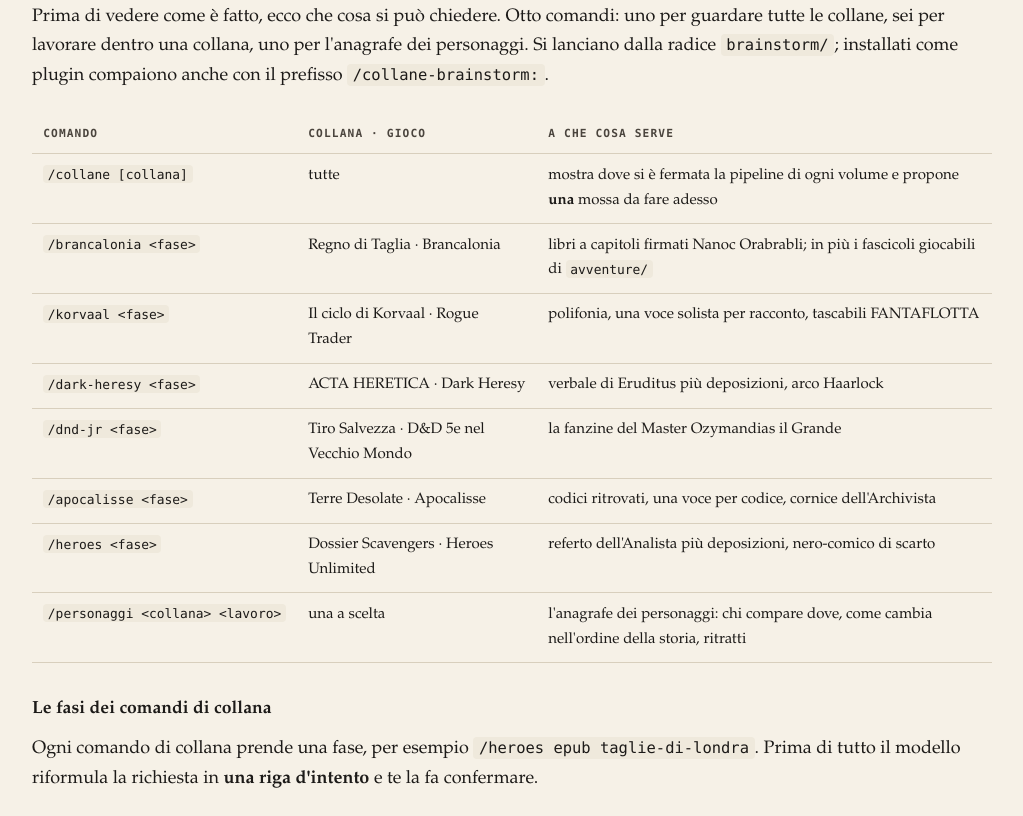
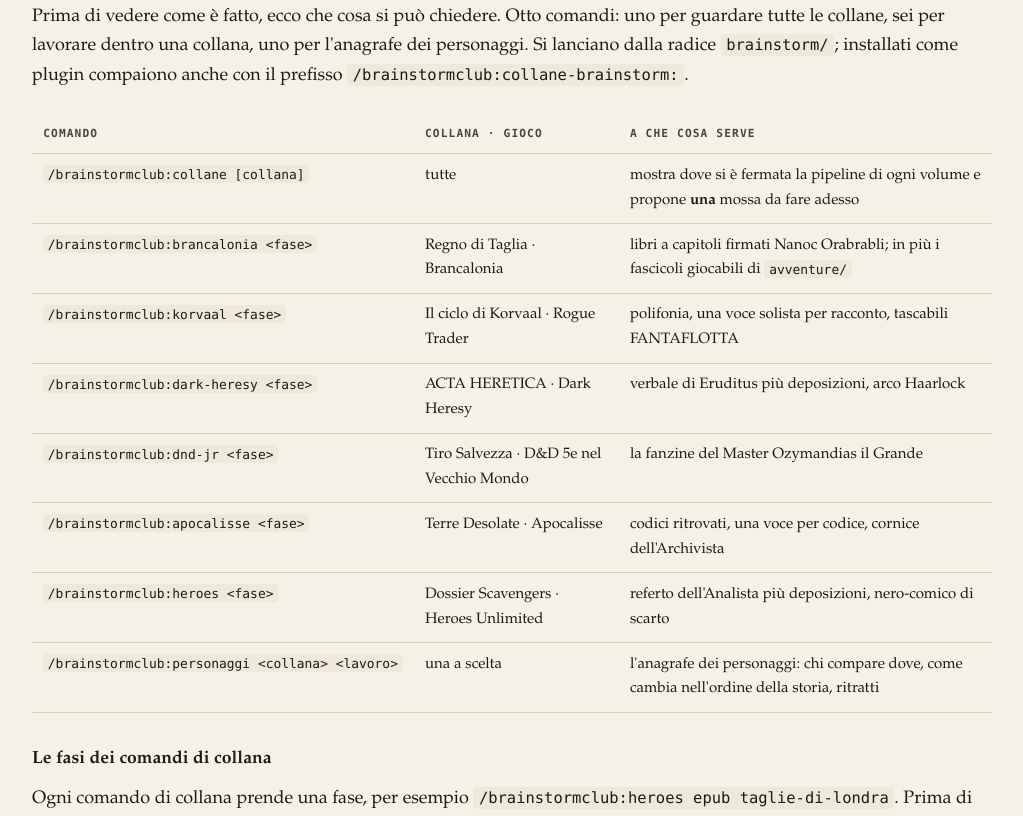
Before and after one commit to Brainstorm-Club/collane-brainstorm, a plain HTML site: page docs/index.html in a window 1280 px wide. Shown: the part 1298-2114 px from the top of the page, without its empty margins (128-1151 px from the left). Drawn offline with Linux system fonts and the light colour scheme.

Commit message:
Prefisso comune /brainstormclub: per tutti i comandi (plugin rinominato brainstormclub, v1.3.0)
Co-Authored-By: Claude Opus 5.5 <noreply@anthropic.com>

```diff
--- a/docs/index.html
+++ b/docs/index.html
@@ -113,7 +113,7 @@
 <header class="testa">
   <p class="occhiello">Brainstorm Club · note di bottega</p>
   <h1>Anatomia di una skill</h1>
-  <p class="sommario lede">Come è fatto il plugin <code>collane-brainstorm</code> — otto comandi,
+  <p class="sommario lede">Come è fatto il plugin <code>brainstormclub</code> — otto comandi,
   una skill, undici reference, quattro script e cinque agenti — e che cosa se ne impara per costruirne
   uno proprio. Il caso di studio è vero: trasformare i log di una campagna di gioco di ruolo in
   libri pubblicati — senza che il modello finisca per pensare al posto di chi firma.</p>
@@ -162,23 +162,23 @@ pubblicato, un file corretto nel repository e sbagliato sul sito.</p>
 <p>Prima di vedere come è fatto, ecco che cosa si può chiedere. Otto comandi: uno per guardare
 tutte le collane, sei per lavorare dentro una collana, uno per l'anagrafe dei personaggi. Si
 lanciano dalla radice <code>brainstorm/</code>; installati come plugin compaiono anche con il
-prefisso <code>/collane-brainstorm:</code>.</p>
+prefisso <code>/brainstormclub:collane-brainstorm:</code>.</p>
 
 <table>
   <tr><th>comando</th><th>collana · gioco</th><th>a che cosa serve</th></tr>
-  <tr><td><code>/collane [collana]</code></td><td>tutte</td><td>mostra dove si è fermata la pipeline di ogni volume e propone <strong>una</strong> mossa da fare adesso</td></tr>
-  <tr><td><code>/brancalonia &lt;fase&gt;</code></td><td>Regno di Taglia · Brancalonia</td><td>libri a capitoli firmati Nanoc Orabrabli; in più i fascicoli giocabili di <code>avventure/</code></td></tr>
-  <tr><td><code>/korvaal &lt;fase&gt;</code></td><td>Il ciclo di Korvaal · Rogue Trader</td><td>polifonia, una voce solista per racconto, tascabili FANTAFLOTTA</td></tr>
-  <tr><td><code>/dark-heresy &lt;fase&gt;</code></td><td>ACTA HERETICA · Dark Heresy</td><td>verbale di Eruditus più deposizioni, arco Haarlock</td></tr>
-  <tr><td><code>/dnd-jr &lt;fase&gt;</code></td><td>Tiro Salvezza · D&amp;D 5e nel Vecchio Mondo</td><td>la fanzine del Master Ozymandias il Grande</td></tr>
-  <tr><td><code>/apocalisse &lt;fase&gt;</code></td><td>Terre Desolate · Apocalisse</td><td>codici ritrovati, una voce per codice, cornice dell'Archivista</td></tr>
-  <tr><td><code>/heroes &lt;fase&gt;</code></td><td>Dossier Scavengers · Heroes Unlimited</td><td>referto dell'Analista più deposizioni, nero-comico di scarto</td></tr>
-  <tr><td><code>/personaggi &lt;collana&gt; &lt;lavoro&gt;</code></td><td>una a scelta</td><td>l'anagrafe dei personaggi: chi compare dove, come cambia nell'ordine della storia, ritratti</td></tr>
+  <tr><td><code>/brainstormclub:collane [collana]</code></td><td>tutte</td><td>mostra dove si è fermata la pipeline di ogni volume e propone <strong>una</strong> mossa da fare adesso</td></tr>
+  <tr><td><code>/brainstormclub:brancalonia &lt;fase&gt;</code></td><td>Regno di Taglia · Brancalonia</td><td>libri a capitoli firmati Nanoc Orabrabli; in più i fascicoli giocabili di <code>avventure/</code></td></tr>
+  <tr><td><code>/brainstormclub:korvaal &lt;fase&gt;</code></td><td>Il ciclo di Korvaal · Rogue Trader</td><td>polifonia, una voce solista per racconto, tascabili FANTAFLOTTA</td></tr>
+  <tr><td><code>/brainstormclub:dark-heresy &lt;fase&gt;</code></td><td>ACTA HERETICA · Dark Heresy</td><td>verbale di Eruditus più deposizioni, arco Haarlock</td></tr>
+  <tr><td><code>/brainstormclub:dnd-jr &lt;fase&gt;</code></td><td>Tiro Salvezza · D&amp;D 5e nel Vecchio Mondo</td><td>la fanzine del Master Ozymandias il Grande</td></tr>
+  <tr><td><code>/brainstormclub:apocalisse &lt;fase&gt;</code></td><td>Terre Desolate · Apocalisse</td><td>codici ritrovati, una voce per codice, cornice dell'Archivista</td></tr>
+  <tr><td><code>/brainstormclub:heroes &lt;fase&gt;</code></td><td>Dossier Scavengers · Heroes Unlimited</td><td>referto dell'Analista più deposizioni, nero-comico di scarto</td></tr>
+  <tr><td><code>/brainstormclub:personaggi &lt;collana&gt; &lt;lavoro&gt;</code></td><td>una a scelta</td><td>l'anagrafe dei personaggi: chi compare dove, come cambia nell'ordine della storia, ritratti</td></tr>
 </table>
 
 <h3>Le fasi dei comandi di collana</h3>
 
-<p>Ogni comando di collana prende una fase, per esempio <code>/heroes epub taglie-di-londra</code>.
+<p>Ogni comando di collana prende una fase, per esempio <code>/brainstormclub:heroes epub taglie-di-londra</code>.
 Prima di tutto il modello riformula la richiesta in <strong>una riga d'intento</strong> e te la fa
 confermare.</p>
 
@@ -188,14 +188,14 @@ confermare.</p>
   <tr><td><code>log</code></td><td>legge i log: eventi cardine, registro morti, materiale mai usato, discrepanze, grafie, proposta di racconto</td><td>consegna un referto, non prosa</td></tr>
   <tr><td><code>racconto</code></td><td>co-design socratico → outline → bibbia con le «Verifiche» → stesura a blocchi</td><td>l'outline va approvato prima di scrivere</td></tr>
   <tr><td><code>revisione</code></td><td>le tre passate in ordine: redattore, correttore di bozze, revisore di stile (che chiude col contrario)</td><td>i referti sono materiale per l'autore</td></tr>
-  <tr><td><code>personaggi</code></td><td>rimanda a <code>/personaggi</code> per allineare le schede del racconto</td><td>prima della firma</td></tr>
+  <tr><td><code>personaggi</code></td><td>rimanda a <code>/brainstormclub:personaggi</code> per allineare le schede del racconto</td><td>prima della firma</td></tr>
   <tr><td><code>copertina</code></td><td>scrive il prompt di copertina; quando l'immagine arriva, la misura e la guarda</td><td><strong>si ferma</strong>: l'immagine la genera l'autore</td></tr>
   <tr><td><code>epub</code></td><td>pre-build (firma, note orfane, manifest, apparato), build, verifica del peso e dell'indice</td><td>senza firma o copertina non costruisce</td></tr>
   <tr><td><code>sito</code></td><td>copia EPUB e copertina, rigenera le pagine di lettura, elenca i file da caricare</td><td>l'FTP lo fa l'autore</td></tr>
   <tr><td><code>fascicolo</code></td><td>avventure, bestiari, manuali da tavolo impaginati in PDF con l'impaginatore</td><td>senza <code>--url</code> resta interno</td></tr>
 </table>
 
-<h3>I lavori di <code>/personaggi</code></h3>
+<h3>I lavori di <code>/brainstormclub:personaggi</code></h3>
 
 <table>
   <tr><th>lavoro</th><th>che cosa fa</th></tr>
@@ -224,7 +224,7 @@ mestieri diversi, e la difficoltà sta nel non confonderli.</p>
   <!-- comandi -->
   <rect class="box-r" x="20" y="20" width="200" height="110" rx="8"/>
   <text class="tit" x="36" y="46">commands/ · 8</text>
-  <text class="et" x="36" y="68">/korvaal /heroes …</text>
+  <text class="et" x="36" y="68">/brainstormclub:korvaal /brainstormclub:heroes …</text>
   <text class="et" x="36" y="86">chi sei, dove sei,</text>
   <text class="et" x="36" y="104">quale fase</text>
   <text class="et" x="36" y="122" style="fill:var(--rosso)">~40 righe l'uno</text>
@@ -304,7 +304,7 @@ successivo.</p>
 <svg viewBox="0 0 860 320" role="img" aria-label="Tre livelli di contesto: comando, skill, reference di fase">
   <rect class="box-r" x="30" y="30" width="800" height="62" rx="8"/>
   <text class="tit" x="50" y="56">1 · il comando  —  sempre</text>
-  <text class="et" x="50" y="78">/heroes epub taglie-di-londra → collana, cartella, voce, schema, fase richiesta. Poche righe.</text>
+  <text class="et" x="50" y="78">/brainstormclub:heroes epub taglie-di-londra → collana, cartella, voce, schema, fase richiesta. Poche righe.</text>
 
   <rect class="box" x="90" y="118" width="740" height="62" rx="8"/>
   <text class="tit" x="110" y="144">2 · SKILL.md  —  quando il comando lo dice</text>
@@ -626,7 +626,7 @@ un libro che online c'è già.</p>
 muore nel settimo, e un prequel lo rimette in scena prima di tutto questo. Chi deve disegnarlo, o
 scriverlo di nuovo, ha bisogno di sapere com'era <em>in quel punto</em>.</p>
 
-<p>Per questo il comando <code>/personaggi</code> tiene un'<strong>anagrafe</strong>: una scheda
+<p>Per questo il comando <code>/brainstormclub:personaggi</code> tiene un'<strong>anagrafe</strong>: una scheda
 per personaggio nella collana (<code>assets/personaggi/</code>), con l'aspetto canonico — ogni tratto
 con la sua fonte <code>file:riga</code> — e una tabella d'evoluzione, una riga per racconto,
 nell'ordine della storia e non in quello di pubblicazione.</p>
@@ -739,7 +739,7 @@ cambia, quando il ritratto scade, e chi ricompare dopo la morte.</figcaption>
 └── scripts/               raggiungibili come ${CLAUDE_PLUGIN_ROOT}/scripts/…</code></pre>
 
 <pre><code>claude plugin marketplace add /percorso/plugin-collane
-claude plugin install collane-brainstorm@brainstorm-club</code></pre>
+claude plugin install brainstormclub@brainstorm-club</code></pre>
 
 <p>Il <code>description</code> della skill è la cosa più importante del file: è il testo su cui si
 decide se caricarla. Deve nominare i trigger reali — qui i nomi delle sei campagne e i verbi del
@@ -753,7 +753,7 @@ dell'architettura.</p>
   giorni non ha più bisogno di ricordarsi le cose che adesso sono scritte.</p>
 </div>
 
-<p class="firma">Brainstorm Club · plugin <code>collane-brainstorm</code> · documento interno di
+<p class="firma">Brainstorm Club · plugin <code>brainstormclub</code> · documento interno di
 bottega. Il caso di studio è il plugin che contiene questa pagina: <code>docs/index.html</code>.</p>
 
 </div>
```
Also changed, not shown: .claude-plugin/marketplace.json, .claude-plugin/plugin.json, 10 other files.
